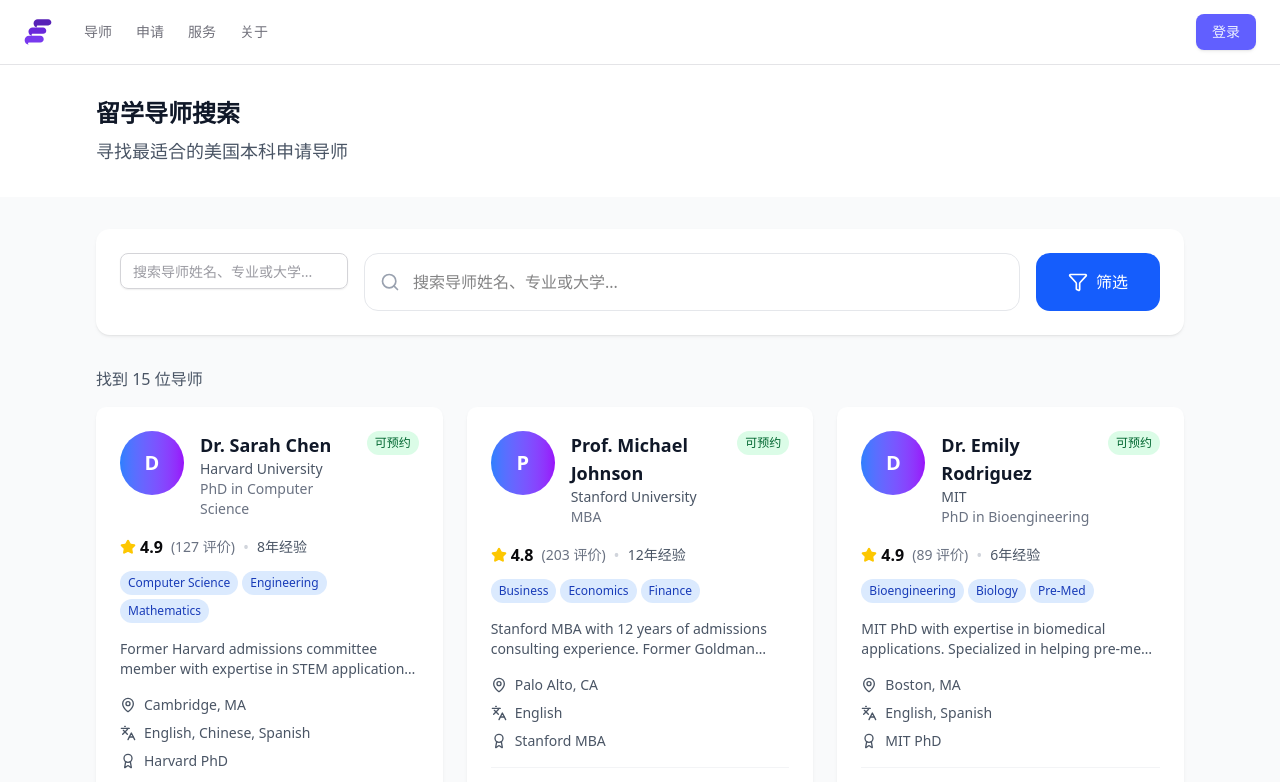
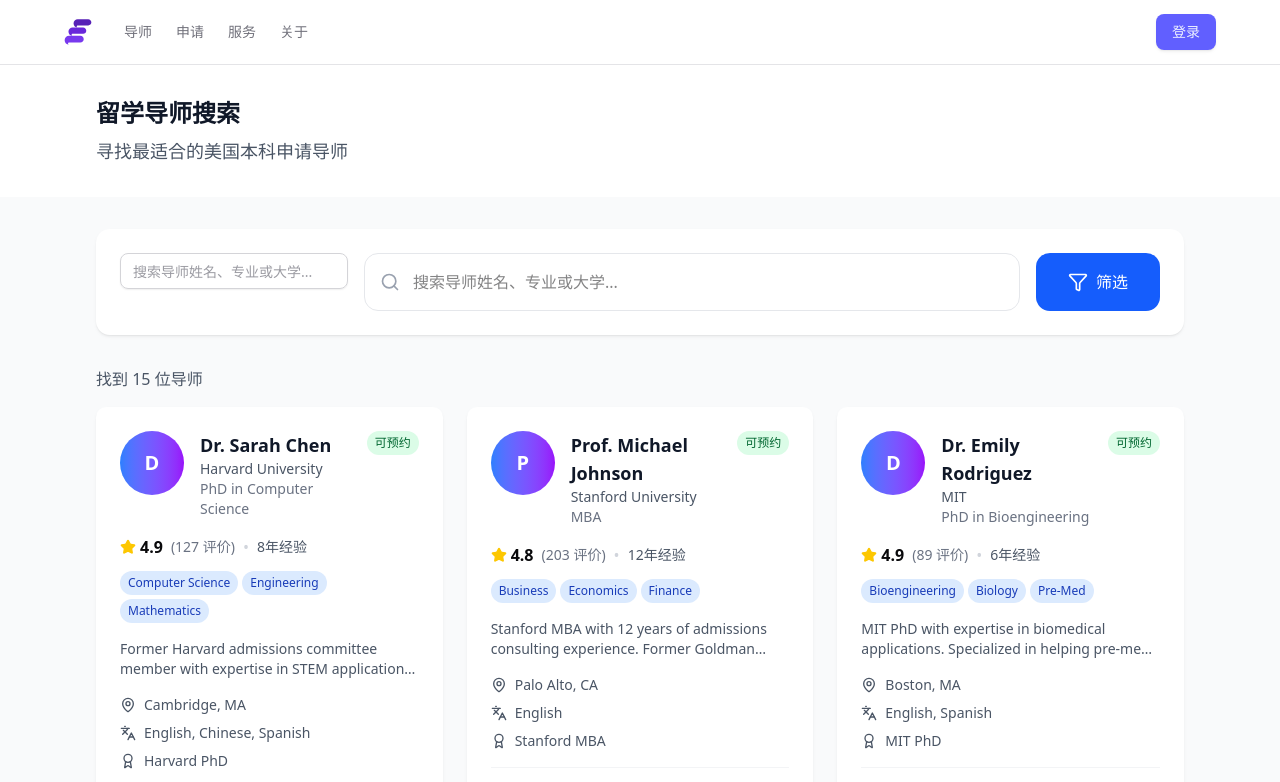
Before and after one commit to PeerPortal/web, a Next.js app: page / in a window 1280 px wide. Shown: the top 782 px of the page. Built offline with nearby package versions, Linux system fonts and the light colour scheme.

Commit message:
refactor: restructure navbar layout for improved responsiveness and styling consistency

```diff
--- a/app/_components/navbar.tsx
+++ b/app/_components/navbar.tsx
@@ -27,6 +27,7 @@ const navigationLinks = [
 export default function Component() {
   return (
     <header className="border-b px-4 md:px-6">
+      <div className="mx-auto max-w-6xl">
         <div className="flex h-16 items-center justify-between gap-4">
           {/* Left side */}
           <div className="flex items-center gap-2">
@@ -81,7 +82,7 @@ export default function Component() {
             </Popover>
             {/* Main nav */}
             <div className="flex items-center gap-6">
-            <a href="#" className="text-primary hover:text-primary/90">
+              <a href="/" className="text-primary hover:text-primary/90">
                 <Logo size={28} />
               </a>
               {/* Navigation menu */}
@@ -114,6 +115,7 @@ export default function Component() {
             {/* <UserMenu /> */}
           </div>
         </div>
+      </div>
     </header>
   );
 }
```
Lines whose indentation alone changed are shown as unchanged.
